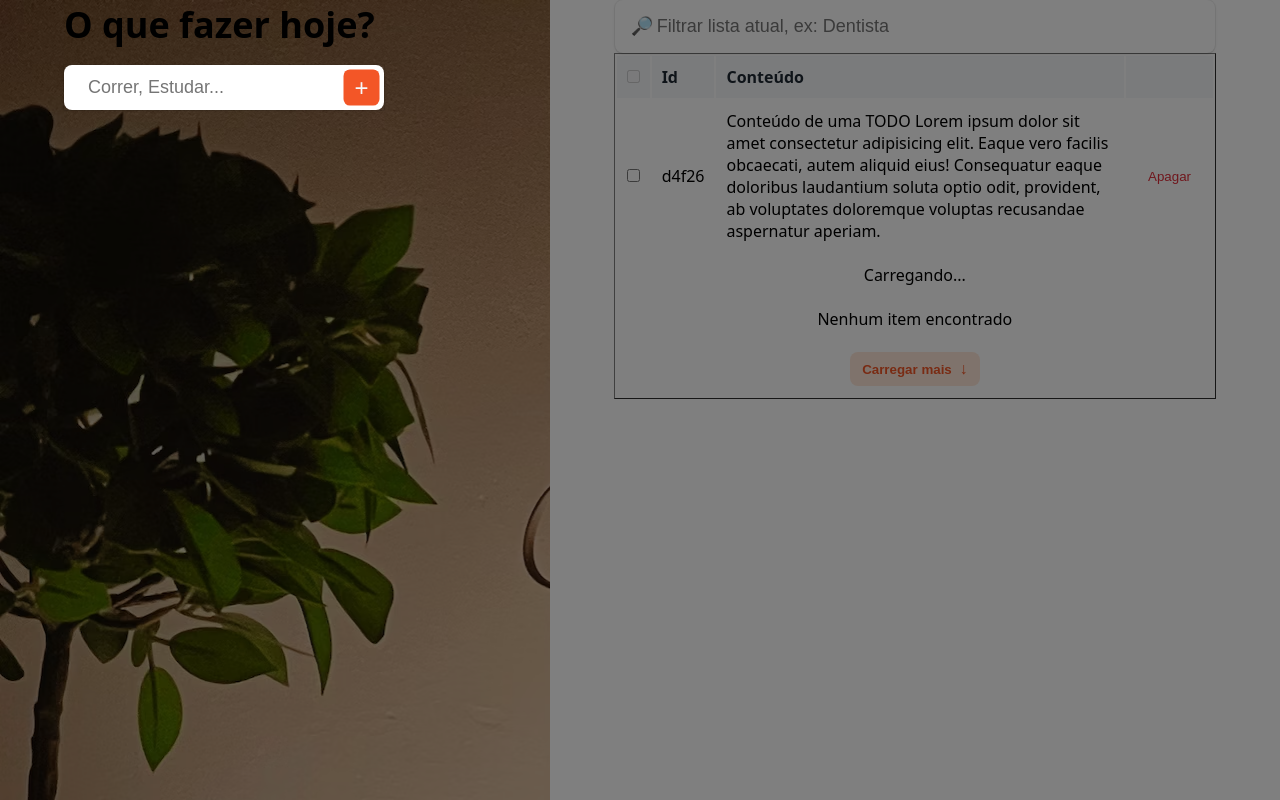
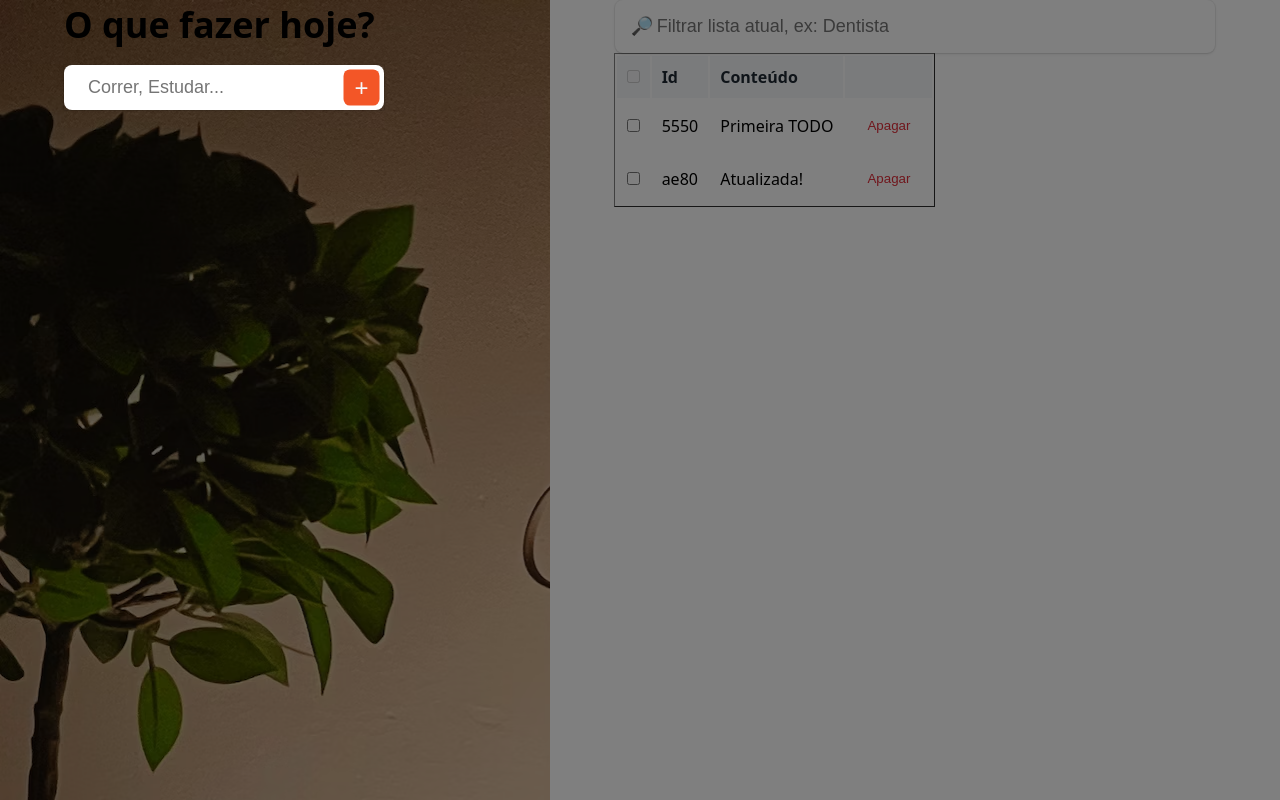
Before and after one commit to rafa-so/aulas-crudcomqualidade, a Next.js app: page / in a window 1280 px wide. Built offline with nearby package versions, Linux system fonts and the light colour scheme.

Commit message:
Criação de `mock` do dados no front

```diff
--- a/pages/index.tsx
+++ b/pages/index.tsx
@@ -1,12 +1,28 @@
+import React from "react";
 import { GlobalStyles } from "@ui/theme/GlobalStales";
 
 // const bg = "https://mariosouto.com/cursos/crudcomqualidade/bg";
-const bg = '/bg.avif'
+const bg = "/bg.avif";
+
+const todos = [
+  {
+    id: "5550a88a-50ca-448f-bbb0-c1480ee81f23",
+    date: "2023-03-27T00:07:51.718Z",
+    content: "Primeira TODO",
+    done: false,
+  },
+  {
+    id: "ae800f92-2993-4278-9b1c-917da9c459b7",
+    date: "2023-03-27T00:07:51.718Z",
+    content: "Atualizada!",
+    done: false,
+  },
+];
 
 function HomePage() {
   return (
     <main>
-           <GlobalStyles themeName="devsoutinho"/>
+      <GlobalStyles themeName="devsoutinho" />
       <header
         style={{
           backgroundImage: `url('${bg}')`,
@@ -16,14 +32,8 @@ function HomePage() {
           <h1>O que fazer hoje?</h1>
         </div>
         <form>
-               <input
-                 type="text"
-                 placeholder="Correr, Estudar..."
-               />
-               <button
-                 type="submit"
-                 aria-label="Adicionar novo item"
-               >
+          <input type="text" placeholder="Correr, Estudar..." />
+          <button type="submit" aria-label="Adicionar novo item">
             +
           </button>
         </form>
@@ -31,10 +41,7 @@ function HomePage() {
 
       <section>
         <form>
-               <input
-                 type="text"
-                 placeholder="Filtrar lista atual, ex: Dentista"
-               />
+          <input type="text" placeholder="Filtrar lista atual, ex: Dentista" />
         </form>
 
         <table border={1}>
@@ -50,27 +57,22 @@ function HomePage() {
           </thead>
 
           <tbody>
-                   <tr>
+          {todos.map((todo) => {
+              return (
+                <tr key={todo.id}>
                   <td>
-                       <input
-                         type="checkbox"
-                       />
+                    <input type="checkbox" />
                   </td>
-                     <td>d4f26</td>
-                     <td>
-                       Conteúdo de uma TODO
-                       Lorem ipsum dolor sit amet consectetur adipisicing elit. Eaque vero facilis obcaecati, autem aliquid eius! Consequatur eaque doloribus laudantium soluta optio odit, provident, ab voluptates doloremque voluptas recusandae aspernatur aperiam.
-                     </td>
+                  <td>{todo.id.substring(0, 4)}</td>
+                  <td>{todo.content}</td>
                   <td align="right">
-                       <button
-                         data-type="delete"
-                       >
-                         Apagar
-                       </button>
+                    <button data-type="delete">Apagar</button>
                   </td>
                 </tr>
+              );
+            })}
 
-                   <tr>
+            {/* <tr>
               <td colSpan={4} align="center" style={{ textAlign: "center" }}>
                 Carregando...
               </td>
@@ -84,9 +86,7 @@ function HomePage() {
 
             <tr>
               <td colSpan={4} align="center" style={{ textAlign: "center" }}>
-                       <button
-                         data-type="load-more"
-                       >
+                <button data-type="load-more">
                   Carregar mais{" "}
                   <span
                     style={{
@@ -99,13 +99,12 @@ function HomePage() {
                   </span>
                 </button>
               </td>
-                   </tr>
-
+            </tr> */}
           </tbody>
         </table>
       </section>
     </main>
-     )
+  );
 }
 
 export default HomePage;
```
Lines whose indentation alone changed are shown as unchanged.
